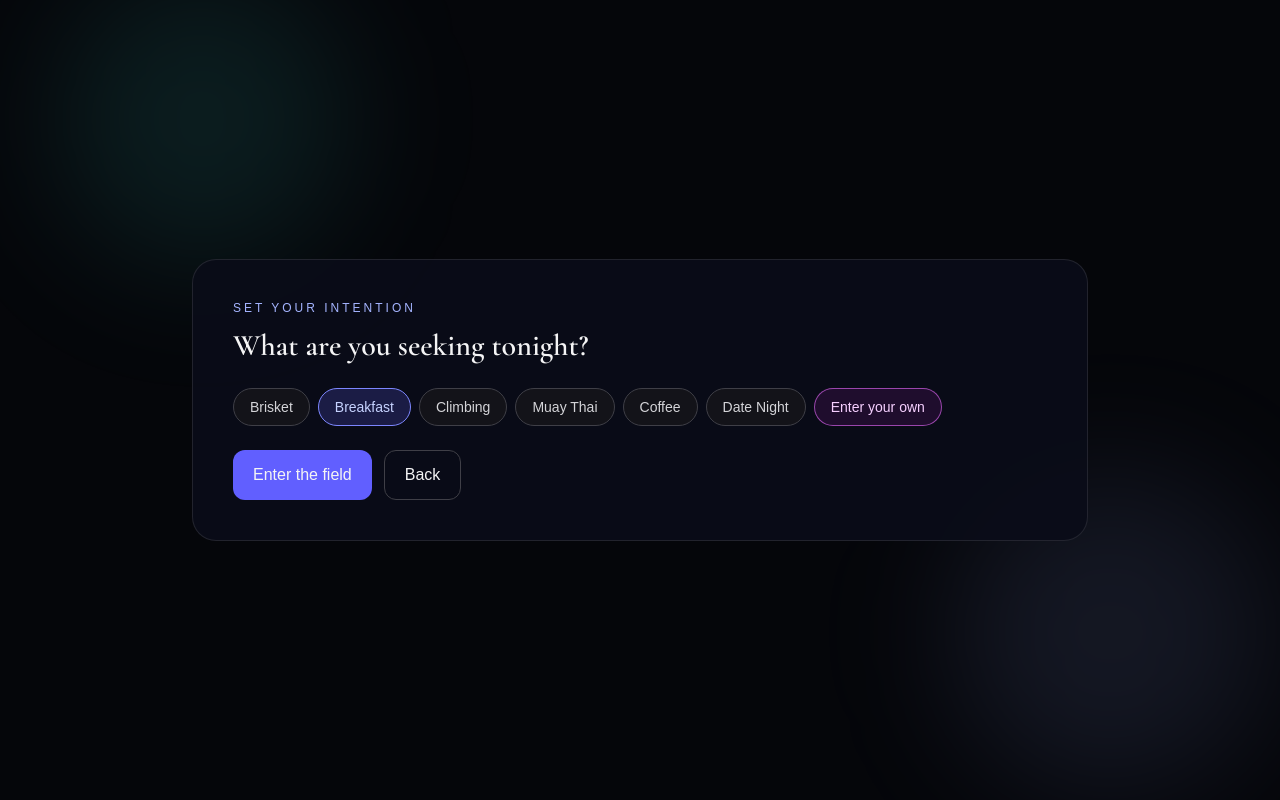
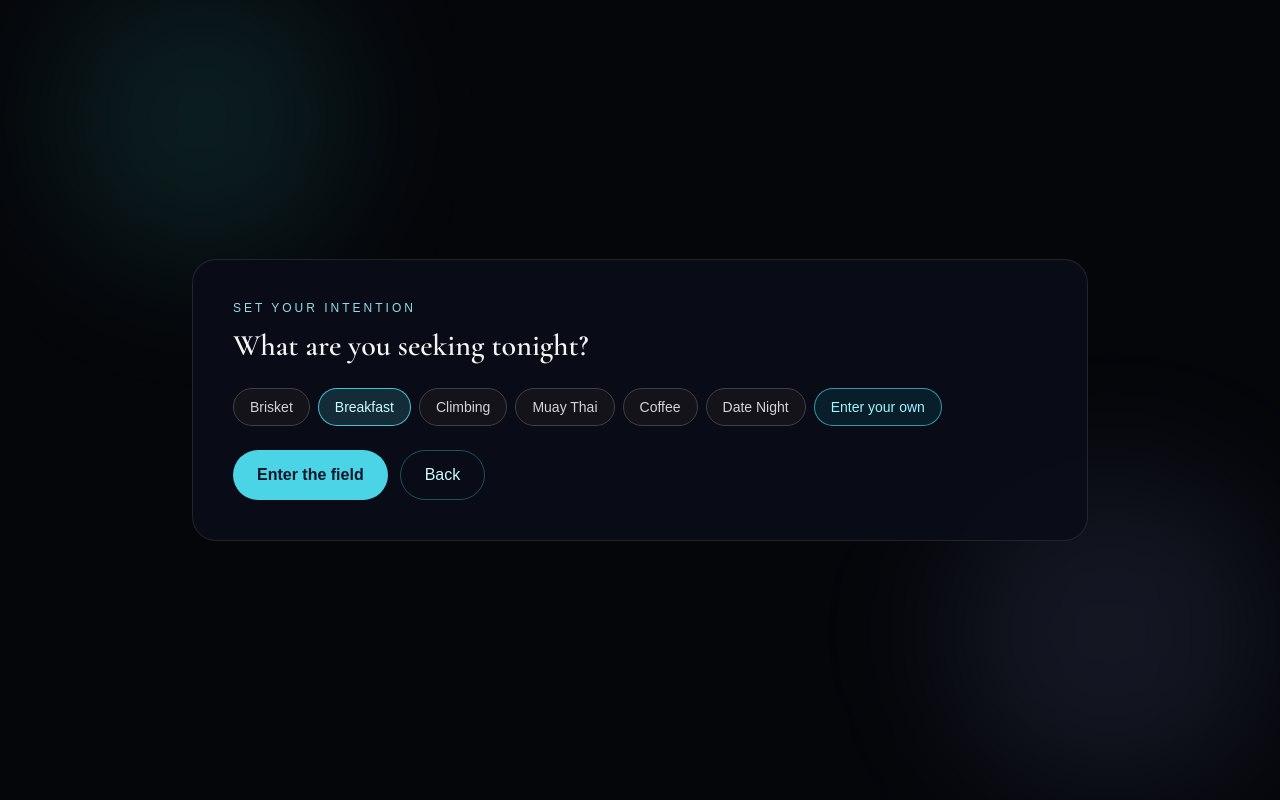
Before and after one commit to aclawbotb/sensa, a Next.js app in the folder apps/web/: page / in a window 1280 px wide. Both pictures are taken after a click on the button "Begin journey". Built offline with nearby package versions, Linux system fonts and the light colour scheme; no server answers.

Commit message:
style(web): unify visual language across stages with cohesive typography and cyan glass UI

```diff
--- a/apps/web/src/app/page.tsx
+++ b/apps/web/src/app/page.tsx
@@ -359,7 +359,7 @@ export default function Home() {
                 ritualPulse ? "scale-105 shadow-[0_0_45px_rgba(103,232,249,0.55)]" : "shadow-[0_0_26px_rgba(103,232,249,0.35)]"
               }`}
             >
-Begin journey
+              Begin journey
             </button>
           </div>
         </section>
@@ -373,7 +373,7 @@ Begin journey
         <div className="pointer-events-none absolute -top-10 left-10 h-72 w-72 rounded-full bg-teal-300/10 blur-3xl" style={{ animation: "floatA 10s ease-in-out infinite" }} />
         <div className="pointer-events-none absolute bottom-0 right-0 h-80 w-80 rounded-full bg-indigo-300/10 blur-3xl" style={{ animation: "floatB 14s ease-in-out infinite" }} />
         <section className="relative w-full max-w-4xl rounded-3xl border border-white/10 bg-[#0a0d19]/90 p-8 md:p-10 animate-in fade-in duration-700">
-          <p className="text-xs uppercase tracking-[0.25em] text-indigo-300">Set your intention</p>
+          <p className="text-xs uppercase tracking-[0.25em] text-cyan-200/90">Set your intention</p>
           <h2 className="mt-3 text-3xl font-semibold" style={{ fontFamily: "var(--font-display-serif)" }}>What are you seeking tonight?</h2>
 
           <div className="mt-6 flex flex-wrap gap-2">
@@ -386,8 +386,8 @@ Begin journey
                 }}
                 className={`rounded-full px-4 py-2 text-sm border transition ${
                   query.toLowerCase() === preset.toLowerCase() && !showCustomInput
-                    ? "border-indigo-400 bg-indigo-500/20 text-indigo-200"
-                    : "border-zinc-700 bg-zinc-900/70 text-zinc-300 hover:border-zinc-500"
+                    ? "border-cyan-300/80 bg-cyan-300/15 text-cyan-100"
+                    : "border-zinc-700 bg-zinc-900/70 text-zinc-300 hover:border-cyan-300/40"
                 }`}
               >
                 {preset}
@@ -397,8 +397,8 @@ Begin journey
               onClick={() => setShowCustomInput((v) => !v)}
               className={`rounded-full px-4 py-2 text-sm border transition ${
                 showCustomInput
-                  ? "border-fuchsia-300 bg-fuchsia-500/20 text-fuchsia-100"
-                  : "border-fuchsia-400/60 bg-fuchsia-500/10 text-fuchsia-200 hover:bg-fuchsia-500/20"
+                  ? "border-cyan-300 bg-cyan-400/20 text-cyan-100"
+                  : "border-cyan-300/60 bg-cyan-400/10 text-cyan-200 hover:bg-cyan-400/20"
               }`}
             >
               {showCustomInput ? "Hide custom" : "Enter your own"}
@@ -407,7 +407,7 @@ Begin journey
 
           {showCustomInput && (
             <input
-              className="mt-4 w-full rounded-xl border border-fuchsia-400/40 bg-zinc-900 px-4 py-3 outline-none"
+              className="mt-4 w-full rounded-full border border-cyan-300/40 bg-[#0a1220] px-5 py-3 outline-none"
               value={query}
               onChange={(e) => setQuery(e.target.value)}
               placeholder="Type your own intention..."
@@ -417,7 +417,7 @@ Begin journey
 
           <div className="mt-6 flex gap-3">
             <button
-              className="rounded-xl bg-indigo-500 hover:bg-indigo-400 px-5 py-3 font-medium"
+              className="rounded-full bg-cyan-300/90 hover:bg-cyan-200 text-slate-900 px-6 py-3 font-semibold"
               onClick={async () => {
                 await startSearch();
                 setStage("journey");
@@ -425,7 +425,7 @@ Begin journey
             >
               Enter the field
             </button>
-            <button className="rounded-xl border border-zinc-700 px-5 py-3" onClick={() => setStage("intro")}>
+            <button className="rounded-full border border-cyan-300/30 text-cyan-100 px-6 py-3" onClick={() => setStage("intro")}>
               Back
             </button>
           </div>
@@ -446,20 +446,20 @@ Begin journey
           className={`w-full h-full ${hoveringHotspot ? "cursor-grab" : "cursor-crosshair"}`}
         />
 
-        <div className="absolute left-4 top-4 rounded-full border border-white/20 bg-black/40 px-3 py-1 text-xs tracking-widest uppercase">
+        <div className="absolute left-4 top-4 rounded-full border border-cyan-200/25 bg-[#08111d]/65 px-3 py-1 text-xs tracking-widest uppercase text-cyan-100/90">
           Journey Mode · {query}
         </div>
-        <div className="absolute right-4 top-4 rounded-full border border-white/20 bg-black/40 px-3 py-1 text-xs">
+        <div className="absolute right-4 top-4 rounded-full border border-cyan-200/25 bg-[#08111d]/65 px-3 py-1 text-xs text-cyan-100/90">
           Bridge: {bridgeConnected ? "Connected" : "Not Connected"}
         </div>
 
-        <div className="absolute left-4 bottom-4 right-4 md:right-auto md:w-[560px] rounded-2xl border border-white/15 bg-black/45 backdrop-blur-sm p-4 space-y-3">
+        <div className="absolute left-4 bottom-4 right-4 md:right-auto md:w-[560px] rounded-2xl border border-cyan-200/20 bg-[#08111d]/60 backdrop-blur-md p-4 space-y-3">
           <p className="text-sm text-zinc-300">{hint}</p>
           {!pendingReveal ? (
             <p className="text-xs text-zinc-400">Move over the map, click where it feels strongest.</p>
           ) : (
             <button
-              className="rounded-xl bg-indigo-500 hover:bg-indigo-400 px-5 py-3 font-medium"
+              className="rounded-full bg-cyan-300/90 hover:bg-cyan-200 text-slate-900 px-6 py-3 font-semibold"
               onClick={() => {
                 setShowWaitlistModal(true);
               }}
@@ -469,8 +469,8 @@ Begin journey
           )}
 
           {selected && (
-            <div className="rounded-xl border border-emerald-700/40 bg-emerald-950/30 p-3">
-              <p className="text-xs uppercase tracking-wider text-emerald-300">Your signal</p>
+            <div className="rounded-xl border border-cyan-300/30 bg-cyan-950/20 p-3">
+              <p className="text-xs uppercase tracking-wider text-cyan-200">Your signal</p>
               <h2 className="text-lg font-semibold">{selected.picked.name}</h2>
               <p className="text-zinc-300 text-sm">{selected.picked.address}</p>
               <a className="text-indigo-300 underline text-sm" href={selected.picked.mapsUrl} target="_blank">
@@ -489,8 +489,8 @@ Begin journey
 
       {showWaitlistModal && (
         <div className="fixed inset-0 bg-black/60 grid place-items-center p-4">
-          <div className="w-full max-w-lg rounded-2xl border border-white/15 bg-[#0d1120] p-6">
-            <p className="text-xs uppercase tracking-[0.2em] text-indigo-300">Join the full journey</p>
+          <div className="w-full max-w-lg rounded-2xl border border-cyan-200/20 bg-[#0a1220] p-6">
+            <p className="text-xs uppercase tracking-[0.2em] text-cyan-200">Join the full journey</p>
             <h3 className="mt-2 text-2xl font-semibold">Get early access to global Sensa</h3>
             <p className="mt-2 text-zinc-300 text-sm">You felt one signal. Next, unlock the world.</p>
 
@@ -501,19 +501,19 @@ Begin journey
                 value={waitlistEmail}
                 onChange={(e) => setWaitlistEmail(e.target.value)}
                 placeholder="you@email.com"
-                className="w-full rounded-xl border border-white/15 bg-black/30 px-4 py-3 outline-none"
+                className="w-full rounded-full border border-cyan-200/25 bg-[#08111d]/70 px-5 py-3 outline-none"
               />
               <div className="flex gap-2">
                 <button
                   type="submit"
                   disabled={waitlistState === "loading"}
-                  className="rounded-xl bg-indigo-500 hover:bg-indigo-400 disabled:opacity-70 px-4 py-2"
+                  className="rounded-full bg-cyan-300/90 hover:bg-cyan-200 text-slate-900 disabled:opacity-70 px-5 py-2 font-semibold"
                 >
                   {waitlistState === "loading" ? "Joining..." : "Join waitlist"}
                 </button>
                 <button
                   type="button"
-                  className="rounded-xl border border-zinc-700 px-4 py-2"
+                  className="rounded-full border border-cyan-200/25 text-cyan-100 px-5 py-2"
                   onClick={() => setShowWaitlistModal(false)}
                 >
                   Close
```
